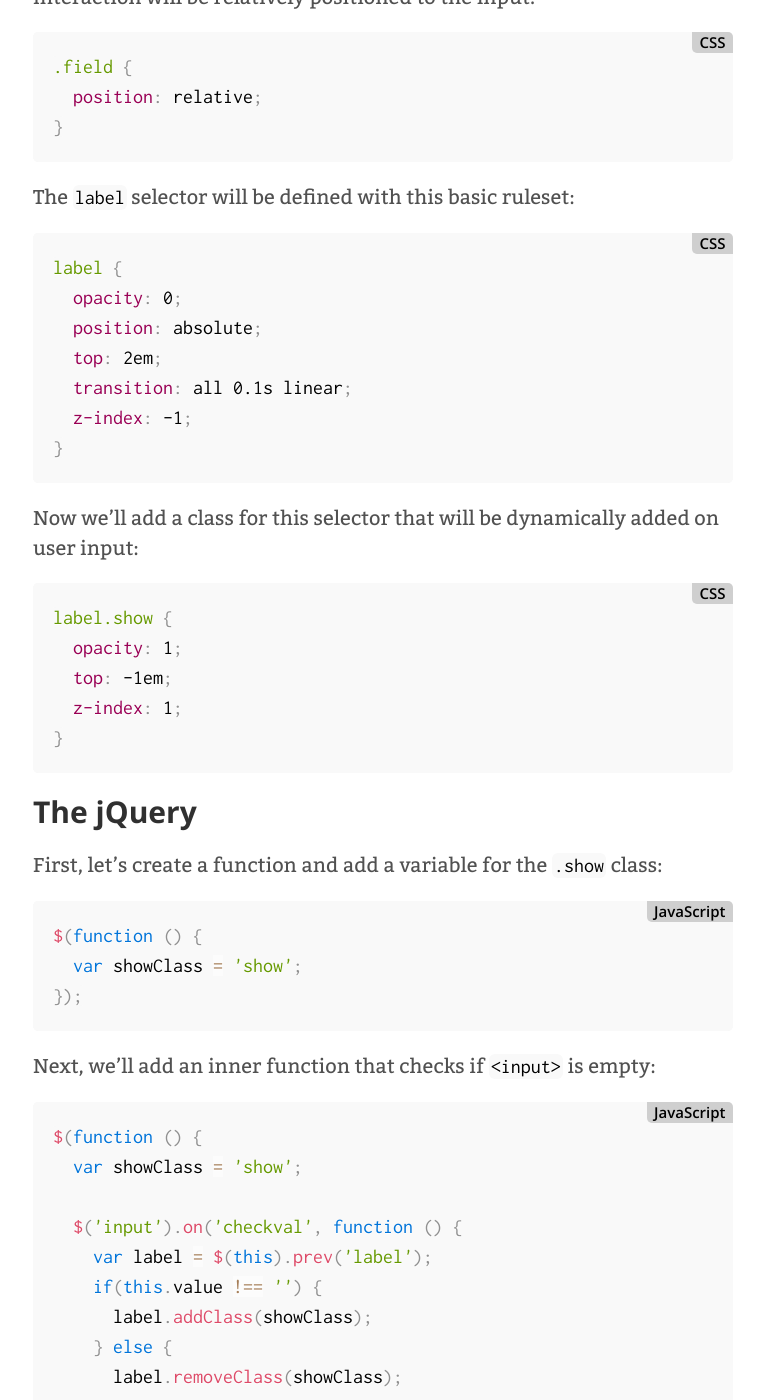
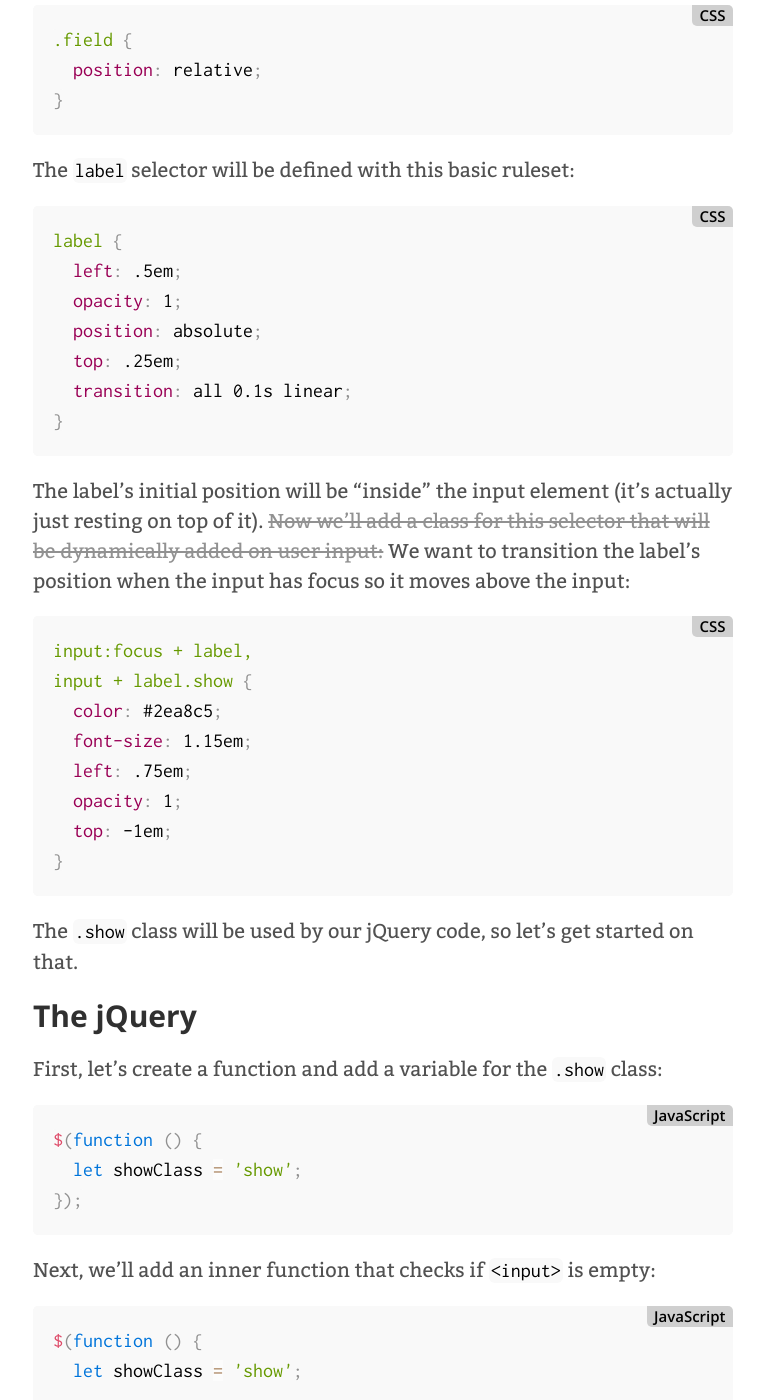
Before and after one commit to AllThingsSmitty/allthingssmitty.github.io, a Jekyll site: the page built from _posts/2016-09-25-accessible-floating-labels.md, in a window 1280 px wide and 1400 px high, scrolled down 1582 px. Shown: the whole window, without its empty margins (257-1021 px from the left). Built offline with Jekyll 4.4.1, drawn with Linux system fonts in a browser that asks for light colours; comment, search, counter and statistics services are not loaded; some of the changed text lies outside the part shown.

Commit message:
Updated post

````diff
--- a/_posts/2016-09-25-accessible-floating-labels.md
+++ b/_posts/2016-09-25-accessible-floating-labels.md
@@ -7,7 +7,7 @@
 comments: true
 ---
 
-<p class="message">This demo has since been updated to reflect a CSS-only approach that removes the use of the <code>:placeholder</code> pseudo-class. View the <a href="http://codepen.io/AllThingsSmitty/pen/VjykOz/">updated demo</a>.</p>
+<p class="message">This demo has <a href="http://codepen.io/AllThingsSmitty/pen/VjykOz/">since been updated</a> to reflect a CSS-only approach, removing the use of the <code class="highlighter-rouge">placeholder</code> attribute on input elements.</p>
 
 There's been plenty of [discussion](https://adactio.com/journal/10910){:rel="external"} in recent months regarding accessibility as it relates to the use of labels, which I think is great. Web designers and developers should treat accessibility as a fundamental part of development and not an afterthought.
 
@@ -27,12 +27,12 @@
 
 ```html
 <div class="field">
+  <input type="text" id="firstName">
   <label for="firstName">First Name</label>
-  <input type="text" id="firstName" placeholder="First Name">
 </div>
 ```
 
-Here we're using `placeholder` inside the input to specify a short hint to aid the user, but _not as an alternative_ to a label[^fn-footnote_1].
+<del>Here we're using `placeholder` inside the input to specify a short hint to aid the user, but _not as an alternative_ to a label.</del>
 
 
 ## The CSS
@@ -49,23 +49,28 @@
 
 ```css
 label {
-  opacity: 0;
+  left: .5em;
+  opacity: 1;
   position: absolute;
-  top: 2em;
+  top: .25em;
   transition: all 0.1s linear;
-  z-index: -1;
 }
 ```
 
-Now we'll add a class for this selector that will be dynamically added on user input:
+The label's initial position will be "inside" the input element (it's actually just resting on top of it). <del>Now we'll add a class for this selector that will be dynamically added on user input:</del> We want to transition the label's position when the input has focus so it moves above the input:
 
 ```css
-label.show {
+input:focus + label,
+input + label.show {
+  color: #2ea8c5;
+  font-size: 1.15em;
+  left: .75em;
   opacity: 1;
   top: -1em;
-  z-index: 1;
 }
 ```
+
+The `.show` class will be used by our jQuery code, so let's get started on that.
 
 
 ## The jQuery
@@ -74,7 +79,7 @@
 
 ```javascript
 $(function () {
-  var showClass = 'show';
+  let showClass = 'show';
 });
 ```
 
@@ -82,10 +87,10 @@
 
 ```javascript
 $(function () {
-  var showClass = 'show';
+  let showClass = 'show';
 
   $('input').on('checkval', function () {
-    var label = $(this).prev('label');
+    let label = $(this).next('label');
     if(this.value !== '') {
       label.addClass(showClass);
     } else {
@@ -95,16 +100,16 @@
 });
 ```
 
-If the input has a value then the `.show` class will be added to the label, triggering the "floating" transition effect.
+If the input has a value then the `.show` class will be added to the label to keep it positioned above the input.
 
 Lastly, we'll include an event listener for when the user enters a character, which checks the value of `<input>`:
 
 ```javascript
 $(function () {
-  var showClass = 'show';
+  let showClass = 'show';
 
   $('input').on('checkval', function () {
-    var label = $(this).prev('label');
+    let label = $(this).next('label');
     if(this.value !== '') {
       label.addClass(showClass);
     } else {
````
Also changed, not shown: other parts of _posts/2016-09-25-accessible-floating-labels.md (+2 -6 lines).
